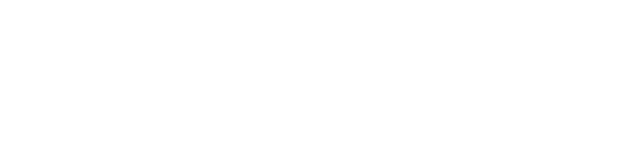
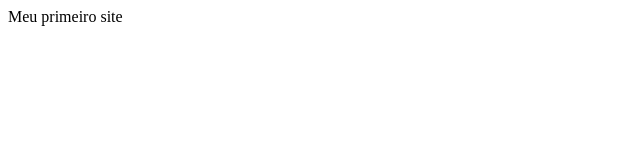
Before and after one commit to Brunatds/site, a plain HTML site: page index.html in a window 1280 px wide. Shown: the whole page, without its empty margins (0-640 px from the left). Drawn offline with Linux system fonts and the light colour scheme.

Commit message:
Alteração no arquivo index.html

```diff
--- a/index.html
+++ b/index.html
@@ -6,5 +6,6 @@
 
 </head>
 <body>
+  Meu primeiro site
 </body>
 </html>
```
